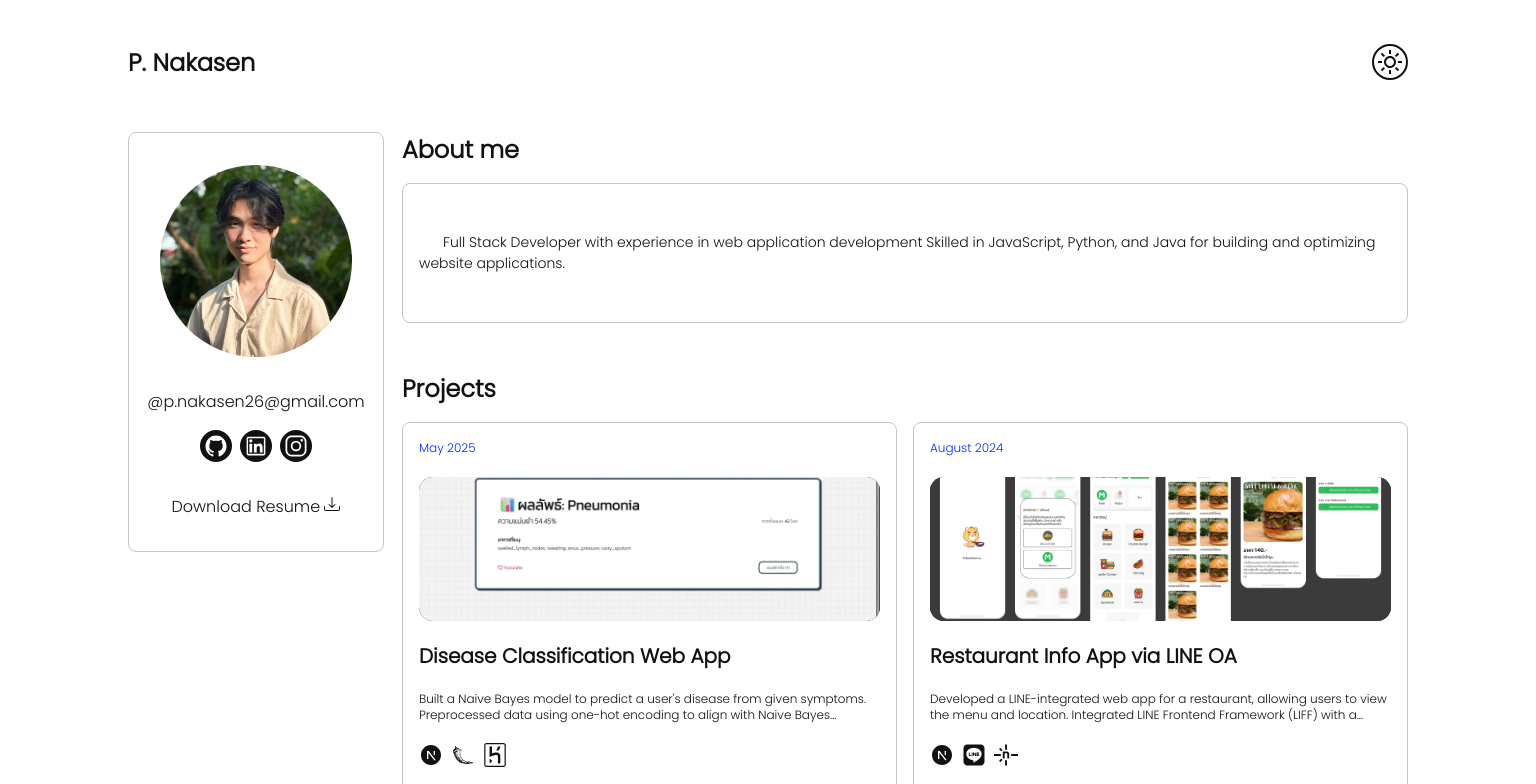
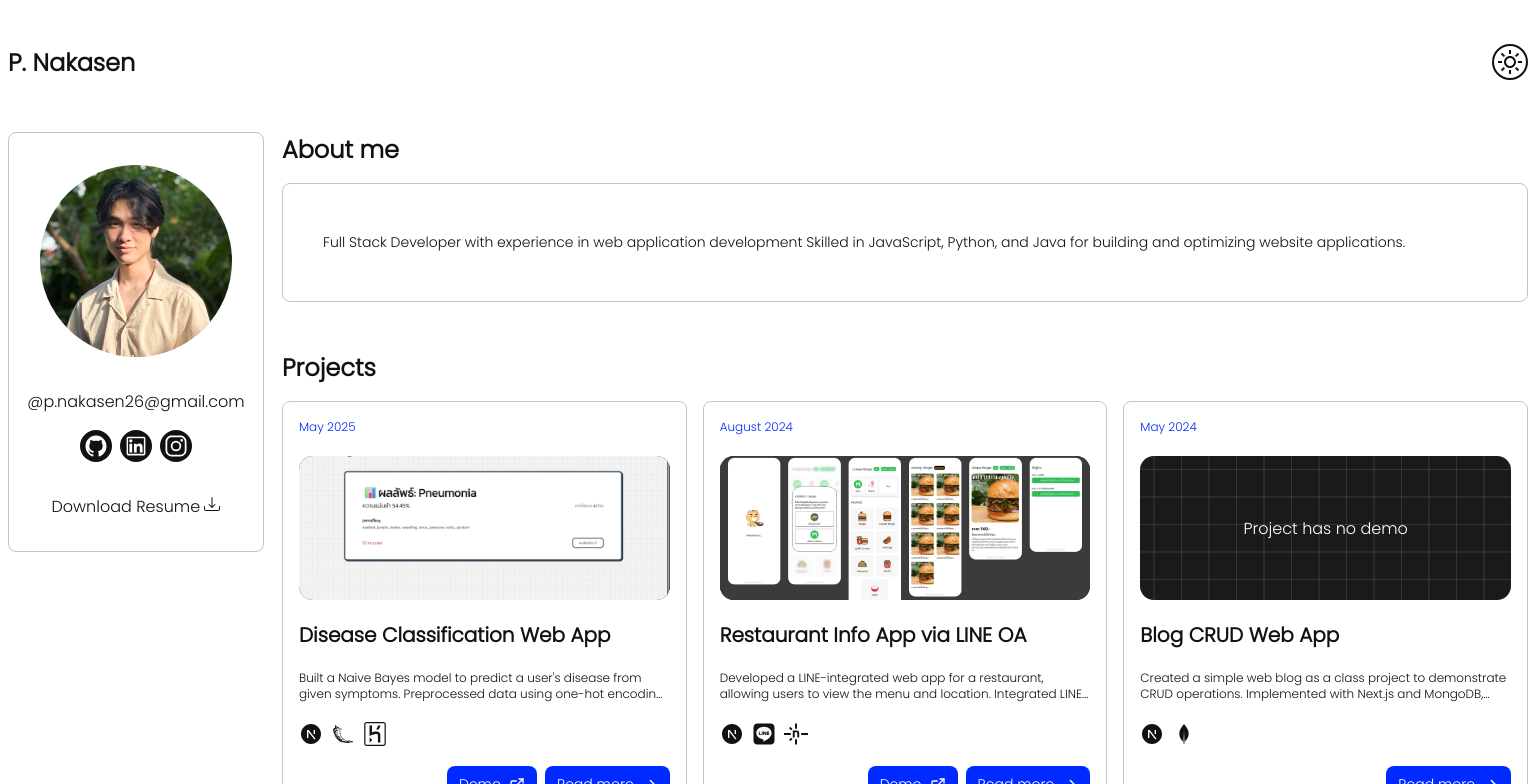
Before and after one commit to Nakkasenp65/nakasen-portfolio, a Next.js app: page / in a window 1536 px wide. Shown: the top 784 px of the page. Built offline with nearby package versions, Linux system fonts and the light colour scheme.

Commit message:
adjust width

```diff
--- a/src/app/page.jsx
+++ b/src/app/page.jsx
@@ -3,7 +3,7 @@ import s from "./page.module.css";
 import Collection from "@/component/Collection/Collection";
 import Container from "@/component/Container/Container";
 import AboutMe from "@/component/AboutMe/AboutMe";
-import Footer from "@/component/Footer/Footer";
+import Coursework from "@/component/Coursework/Coursework";
 
 export const metadata = {
   metadataBase: new URL("http://localhost:3000"), // use your real domain or localhost for dev
--- a/src/app/page.module.css
+++ b/src/app/page.module.css
@@ -31,13 +31,13 @@
   .wrapper {
     flex-direction: row;
     gap: 1.125rem;
-    max-width: 1024px;
+    max-width: 1280px;
     margin: 0 auto;
   }
 }
 
-@media (min-width: 1280px) {
+@media (min-width: 1440px) {
   .wrapper {
-    max-width: 1280px;
+    max-width: 1920px;
   }
 }
--- /dev/null
+++ b/src/component/Coursework/Coursework.jsx
@@ -0,0 +1,8 @@
+import s from "./Coursework.module.css";
+export default function Coursework() {
+  return (
+    <div>
+      <h2>Coursework</h2>
+    </div>
+  );
+}
--- a/src/component/Navbar/Navbar.module.css
+++ b/src/component/Navbar/Navbar.module.css
@@ -25,15 +25,15 @@
 @media (min-width: 1024px) {
   .navbar {
     margin: 0 auto;
-    max-width: 1024px;
+    max-width: 1280px;
     padding: 2.25rem 0;
   }
 }
 
-@media (min-width: 1280px) {
+@media (min-width: 1440px) {
   .navbar {
     margin: 0 auto;
-    max-width: 1280px;
+    max-width: 1920px;
     padding: 2.25rem 0;
   }
 }
```
Also changed, not shown: src/component/Coursework/Coursework.module.css (added).
